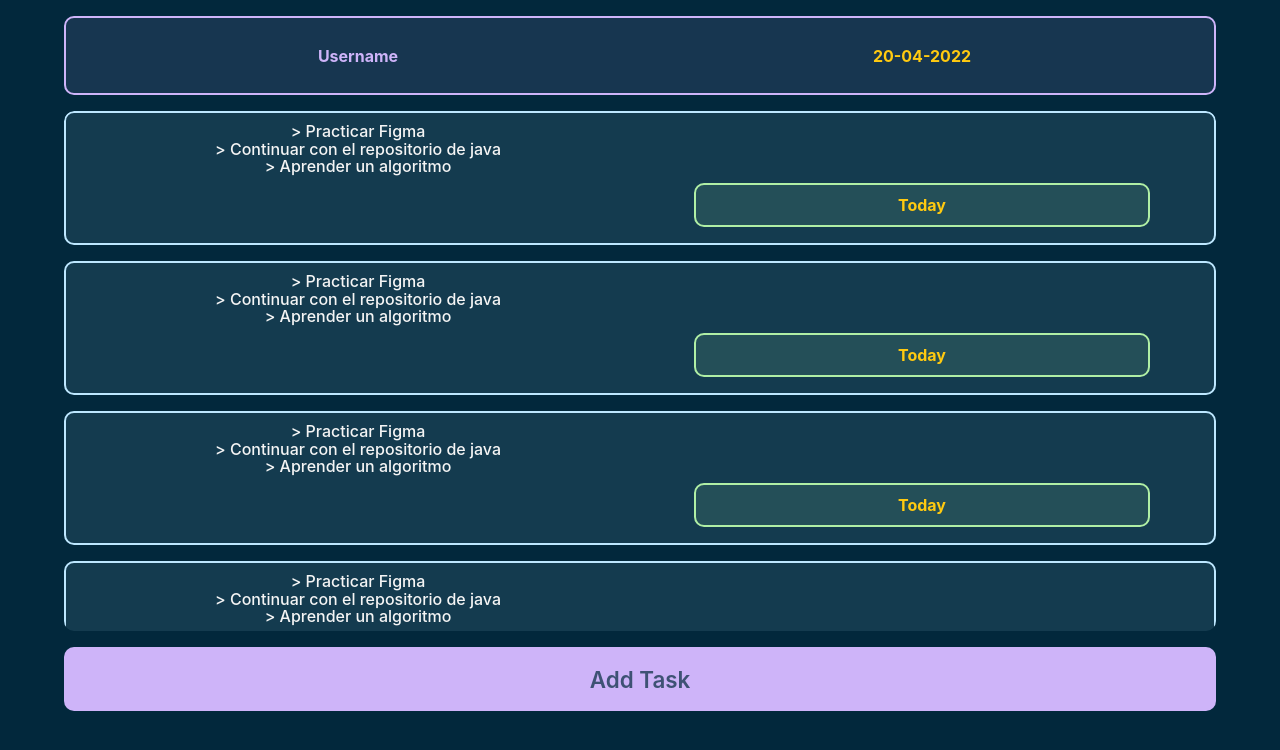
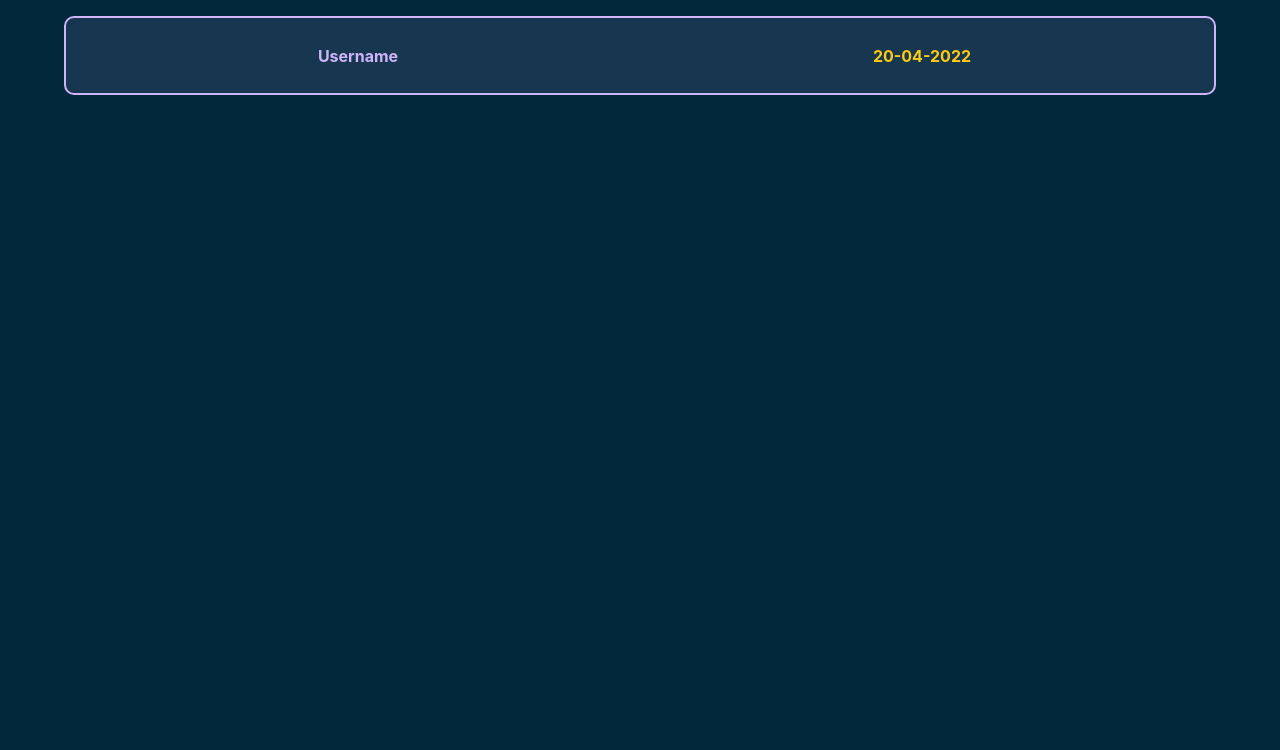
Before and after one commit to alaanescobedo/daily-tasks-app, a React (Vite) app: page /activities in a window 1280 px wide. Shown: the top 750 px of the page. Built offline with nearby package versions, Linux system fonts and the light colour scheme.

Commit message:
Add react router dom

```diff
--- a/package.json
+++ b/package.json
@@ -12,7 +12,8 @@
     },
     "dependencies": {
         "react": "17.0.2",
-        "react-dom": "17.0.2"
+        "react-dom": "17.0.2",
+        "react-router-dom": "6"
     },
     "devDependencies": {
         "@types/babel__core": "7.1.19",
--- a/src/App.tsx
+++ b/src/App.tsx
@@ -1,11 +1,9 @@
 import { CSSProperties, useContext } from 'react'
-
-import { MainCard } from './components/Card'
 import { ThemeContext } from './context'
 
+import { AppRouter } from './routes/App.route'
+
 import styles from './App.module.css'
-import { Tasks } from './components/Scroll'
-import { Button } from './components/Button/Button'
 
 function App (): JSX.Element {
   const { generalConfiguration, theme } = useContext(ThemeContext)
@@ -13,9 +11,7 @@ function App (): JSX.Element {
   return (
     <div className={styles.app} style={{ ...configVariables as CSSProperties }}>
       <div className={styles.container}>
-        <MainCard />
-        <Tasks />
-        <Button />
+        <AppRouter />
       </div>
     </div>
   )
--- /dev/null
+++ b/src/routes/App.route.tsx
@@ -0,0 +1,16 @@
+import { Routes, Route, BrowserRouter } from 'react-router-dom'
+import { Activities } from '../views/Activities.view'
+import { AppView } from '../views/App.view'
+import { NewTaskView } from '../views/NewTask.view'
+
+export const AppRouter = (): JSX.Element => {
+  return (
+    <BrowserRouter>
+      <Routes>
+        <Route path='/' element={<AppView />} />
+        <Route path='/new-task' element={<NewTaskView />} />
+        <Route path='/activities' element={<Activities />} />
+      </Routes>
+    </BrowserRouter>
+  )
+}
--- /dev/null
+++ b/src/views/Activities.view.tsx
@@ -0,0 +1,9 @@
+import { MainCard } from '../components'
+
+export const Activities = (): JSX.Element => {
+  return (
+    <div>
+      <MainCard />
+    </div>
+  )
+}
--- /dev/null
+++ b/src/views/App.view.tsx
@@ -0,0 +1,13 @@
+import { MainCard } from '../components'
+import { Button } from '../components/Button/Button'
+import { Tasks } from '../components/Scroll'
+
+export const AppView = (): JSX.Element => {
+  return (
+    <>
+      <MainCard />
+      <Tasks />
+      <Button />
+    </>
+  )
+}
--- /dev/null
+++ b/src/views/NewTask.view.tsx
@@ -0,0 +1,9 @@
+import { MainCard } from '../components'
+
+export const NewTaskView = (): JSX.Element => {
+  return (
+    <div>
+      <MainCard />
+    </div>
+  )
+}
```
Also changed, not shown: 1 other file (tests, documents, lock files or other folders).
